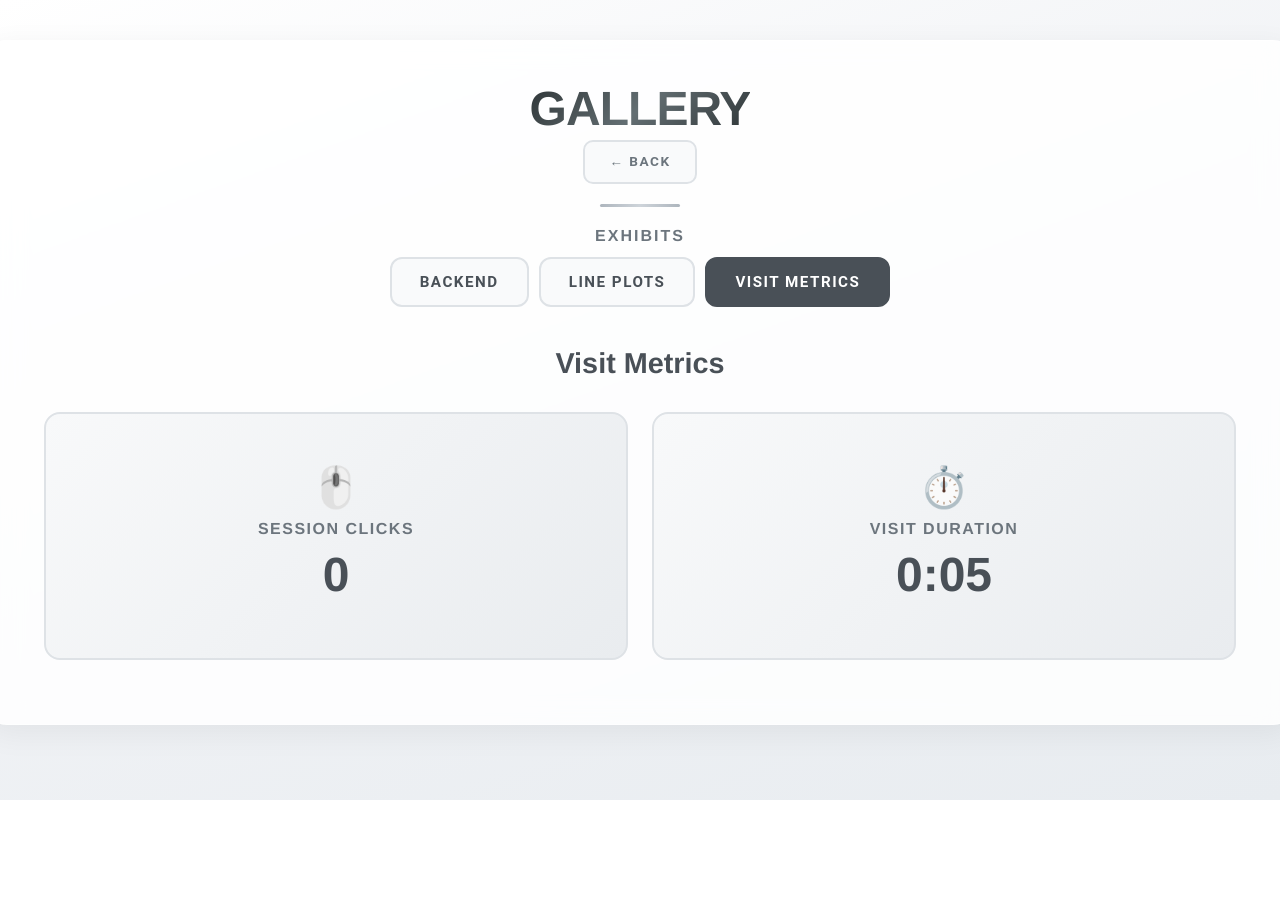
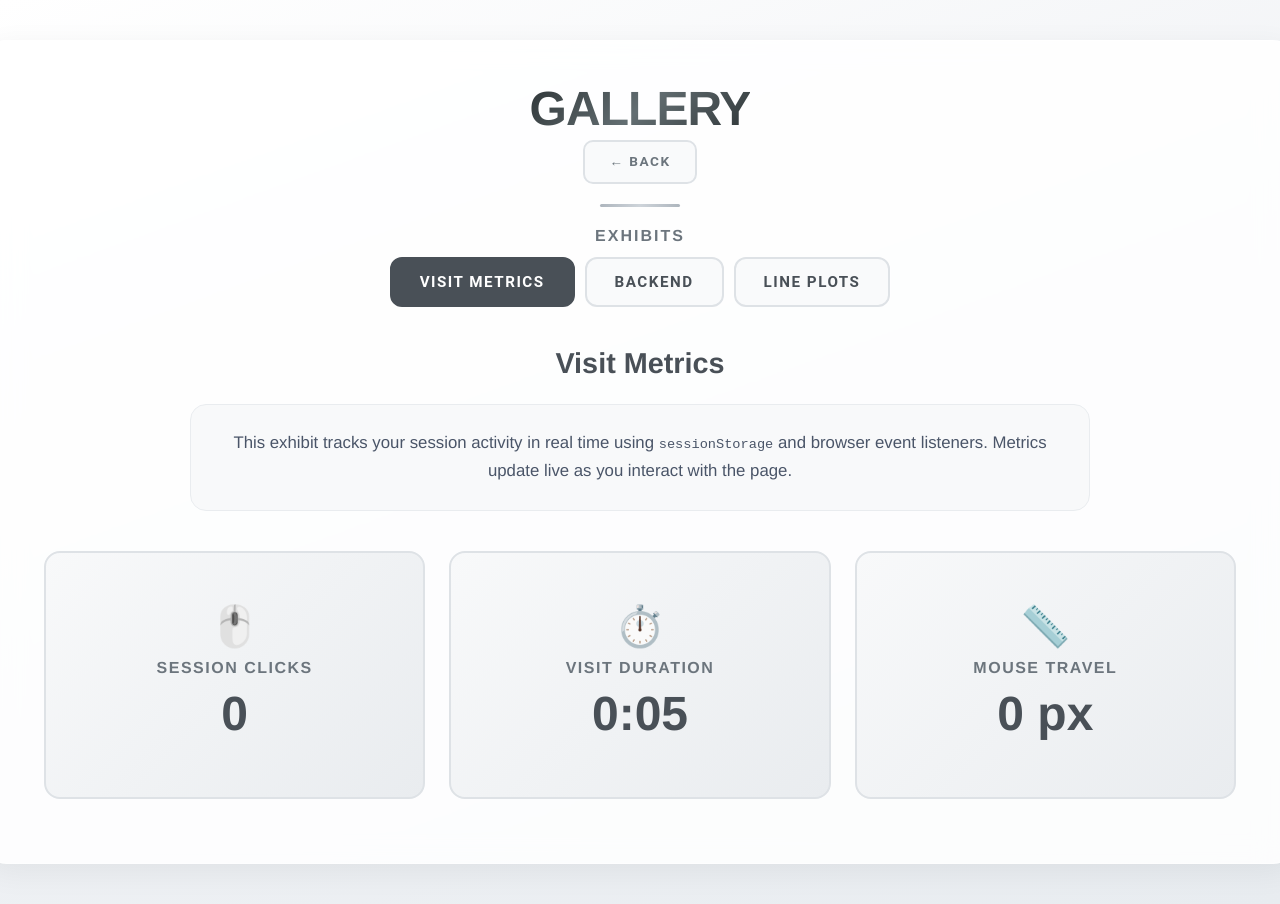
Before and after one commit to zgbaker54/zacharygeorgebaker, a React (Create React App) app: page /gallery in a window 1280 px wide. Before the commit the page ends 800 px from the top, so only its background shows below. Built offline with nearby package versions, Linux system fonts and the light colour scheme.

Commit message:
Add mouse travel and device tilt metrics to metric tracker

```diff
--- a/src/App.tsx
+++ b/src/App.tsx
@@ -2,7 +2,7 @@ import React, {useEffect} from "react";
 import { BrowserRouter, Routes, Route, Navigate } from "react-router-dom";
 import Landing from './Landing'
 import Gallery from './Gallery'
-import {InitSessionTracking} from './utils/utils'
+import MetricsTracker from "./MetricsTracker"
 
 
 
@@ -28,11 +28,6 @@ const routes: RouteConfig[] = [
 ]
 
 export default function App(): React.ReactElement {
-
-    useEffect(() => {
-        return InitSessionTracking()
-    }, [])
-
     return (
         <BrowserRouter>
         <Routes>
@@ -40,7 +35,7 @@ export default function App(): React.ReactElement {
             <Route key={route.path} path={route.path} element={route.element} />
             ))}
         </Routes>
+        <MetricsTracker/>
         </BrowserRouter>
     );
-
 }
--- a/src/Gallery.tsx
+++ b/src/Gallery.tsx
@@ -52,6 +52,12 @@ export default function Gallery(): React.ReactElement {
                 </Box>
                 <Box className={"exhibitSelectionBox"}>
                     <Button
+                        sx={exhibitTabSx(gallery_option === 'visit_metrics')}
+                        onClick={() => {set_gallery_option("visit_metrics")}}
+                    >
+                        VISIT METRICS
+                    </Button>
+                    <Button
                         sx={exhibitTabSx(gallery_option === 'backend')}
                         onClick={() => {set_gallery_option("backend")}}
                     >
@@ -62,12 +68,6 @@ export default function Gallery(): React.ReactElement {
                         onClick={() => {set_gallery_option("line_plots")}}
                     >
                         LINE PLOTS
-                    </Button>
-                    <Button
-                        sx={exhibitTabSx(gallery_option === 'visit_metrics')}
-                        onClick={() => {set_gallery_option("visit_metrics")}}
-                    >
-                        VISIT METRICS
                     </Button>
                 </Box>
                 <Box className={'exhibitBox'}>
--- a/src/GalleryVisitMetricsContent.tsx
+++ b/src/GalleryVisitMetricsContent.tsx
@@ -4,14 +4,18 @@
  * Displays a "Visit Metrics" dashboard panel showing:
  * - Session click count (incremented on every click)
  * - Session duration (live-updating "m:ss" timer)
+ * - Mouse travel distance (updated on every mousemove)
+ * - Device tilt (requires HTTPS; iOS 13+ needs explicit user permission)
  *
  * Metrics update in real time via event listeners and an interval timer.
+ * The device orientation sensor listener is only registered after the user
+ * taps the "Start" button, satisfying iOS 13+ permission requirements.
  */
 
-import { Box } from '@mui/material';
+import { Box, Button } from '@mui/material';
 import './styles/Global.css';
-import { GetSessionClicks, GetSessionDuration } from './utils/utils'
-import React, { useState, useEffect } from "react";
+import { GetSessionClicks, GetSessionDuration, GetSessionMouseTravelPx, IsMobileDevice } from './utils/utils'
+import React, { useState, useEffect, useCallback } from "react";
 
 
 /**
@@ -21,6 +25,9 @@ interface MetricTileData {
   icon: string;
   label: string;
   value: string | number;
+  visibility: 'mobile' | 'desktop' | 'both';
+  buttonLabel?: string;
+  tiltChart?: { alpha: number; beta: number; gamma: number };
 }
 
 /**
@@ -32,9 +39,18 @@ interface MetricTileData {
  */
 export default function GalleryVisitMetricsContent(): React.ReactElement {
 
+    const isMobile = IsMobileDevice()
+
     // State: initialise from sessionStorage on first render
     let [sessionClicks, setSessionClicks] = useState<number>(GetSessionClicks())
     let [sessionDuration, setSessionDuration] = useState<string>(GetSessionDuration())
+    let [sessionMouseTravel, setSessionMouseTravel] = useState<number>(GetSessionMouseTravelPx())
+    // Tilt tile state: store the three orientation axes as numbers for the bar chart
+    let [tiltData, setTiltData] = useState<{ alpha: number; beta: number; gamma: number }>({ alpha: 0, beta: 0, gamma: 0 })
+    // Tracks whether the user has clicked "Start" to activate device orientation sensors
+    let [sensorsStarted, setSensorsStarted] = useState<boolean>(false)
+    // DeviceOrientationEvent only works in secure contexts (HTTPS); detect for showing a warning
+    let isHttp = window.location.protocol === 'http:'
 
     /**
      * Called on every `click` event. Re-reads the stored click count from
@@ -42,18 +58,65 @@ export default function GalleryVisitMetricsContent(): React.ReactElement {
      * pushes it into React state so the UI re-renders.
      */
     function HandleMouseClick() {
-        console.log("boop!")
         setSessionClicks(GetSessionClicks())
     }
+
+    /**
+     * Called on every `mousemove` event. Re-reads the accumulated mouse
+     * travel distance from sessionStorage (updated by MetricsTracker.tsx)
+     * and pushes it into React state so the UI re-renders.
+     */
+    function HandleMouseMove() {
+        setSessionMouseTravel(GetSessionMouseTravelPx())
+    }
+
+    /**
+     * Called on every `deviceorientation` event. Extracts the three
+     * orientation axes (alpha, beta, gamma) as rounded integers and
+     * stores them in state for display in the tilt tile's badge UI.
+     */
+    function HandleTilt(event: DeviceOrientationEvent) {
+        const alpha = Math.round(event.alpha ? event.alpha : 0)
+        const beta = Math.round(event.beta ? event.beta : 0)
+        const gamma = Math.round(event.gamma ? event.gamma : 0)
+        setTiltData({ alpha, beta, gamma })
+    }
+
+    /**
+     * Called from the "Start" button onClick on the Device Tilt tile.
+     *
+     * iOS 13+ requires the user to grant permission via
+     * DeviceOrientationEvent.requestPermission() before the
+     * 'deviceorientation' event can be listened to.
+     * On other platforms the event is available without permission.
+     *
+     * This MUST be called from a user gesture (onClick) for the
+     * permission prompt to work on iOS.
+     */
+    const handleStartSensors = useCallback(async () => {
+        if (typeof (DeviceOrientationEvent as any).requestPermission === 'function') {
+            const response = await (DeviceOrientationEvent as any).requestPermission();
+            if (response === 'granted') {
+                window.addEventListener('deviceorientation', HandleTilt);
+                setSensorsStarted(true);
+            }
+        } else {
+            // Non-iOS device, just listen
+            window.addEventListener('deviceorientation', HandleTilt);
+            setSensorsStarted(true);
+        }
+    }, []);
 
     // Wire up event listener and interval on mount; tear down on unmount
     useEffect(() => {
         window.addEventListener('click', HandleMouseClick)
+        window.addEventListener('mousemove', HandleMouseMove)
         const intervalId = setInterval(() => {
             setSessionDuration(GetSessionDuration())
         })
         return () => {
             window.removeEventListener('click', HandleMouseClick)
+            window.removeEventListener('mousemove', HandleMouseMove)
             clearInterval(intervalId)
         }
     }, [])
@@ -64,24 +127,89 @@ export default function GalleryVisitMetricsContent(): React.ReactElement {
             icon: '🖱️',
             label: 'Session Clicks',
             value: sessionClicks,
+            visibility: 'desktop',
+        },
+        {
+            icon: '🫆',
+            label: 'Session Taps',
+            value: sessionClicks,
+            visibility: 'mobile',
         },
         {
             icon: '⏱️',
             label: 'Visit Duration',
             value: sessionDuration,
+            visibility: 'both',
+        },
+        {
+            icon: '📏',
+            label: 'Mouse Travel',
+            value: `${sessionMouseTravel.toLocaleString()} px`,
+            visibility: 'desktop',
+        },
+        {
+            icon: '⚖️',
+            label: 'Device Tilt',
+            // Show an HTTPS warning on http://, or the bar chart once active, or empty before "Start"
+            value: isHttp ? '⚠️ Requires HTTPS' : '',
+            visibility: 'mobile',
+            // Show a "Start" button on HTTPS only, before sensors are activated
+            buttonLabel: (!isHttp && !sensorsStarted) ? 'Start' : undefined,
+            tiltChart: sensorsStarted ? tiltData : undefined,
         },
     ]
+
+    let filteredMetrics = metrics.filter(metric =>
+        metric.visibility === 'both' ||
+        (metric.visibility === 'mobile' && isMobile) ||
+        (metric.visibility === 'desktop' && !isMobile)
+    )
 
     let content = <Box className='Box'>
         <Box className='metricsHeader'>
             Visit Metrics
         </Box>
+        <Box className='galleryCaption'>
+            This exhibit tracks your session activity in real time using <code>sessionStorage</code> and browser event listeners. Metrics update live as you interact with the page.
+        </Box>
         <Box className='metricsContainer'>
-            {metrics.map((metric: MetricTileData) => (
+            {filteredMetrics.map((metric: MetricTileData) => (
                 <Box key={metric.label} className='metricTile'>
                     <Box className='metricIcon'>{metric.icon}</Box>
                     <Box className='metricLabel'>{metric.label}</Box>
-                    <Box className='metricValue'>{metric.value}</Box>
+                    <Box className='metricValue'>
+                        {metric.buttonLabel ? (
+                            <Button variant="contained" size="small" onClick={handleStartSensors}>
+                                {metric.buttonLabel}
+                            </Button>
+                        ) : metric.tiltChart ? (
+                            <Box sx={{ display: 'flex', gap: 1.5, justifyContent: 'center', flexWrap: 'wrap' }}>
+                                {[
+                                    { axis: 'α', value: metric.tiltChart.alpha },
+                                    { axis: 'β', value: metric.tiltChart.beta },
+                                    { axis: 'γ', value: metric.tiltChart.gamma },
+                                ].map(({ axis, value }) => (
+                                    <Box key={axis} sx={{
+                                        display: 'flex',
+                                        flexDirection: 'column',
+                                        alignItems: 'center',
+                                        background: '#f0f2f5',
+                                        borderRadius: 2,
+                                        px: 1.5,
+                                        py: 0.5,
+                                        minWidth: 48,
+                                    }}>
+                                        <Box sx={{ fontSize: 11, fontWeight: 600, color: '#6c757d', lineHeight: 1.2 }}>{axis}</Box>
+                                        <Box sx={{ fontSize: 18, fontWeight: 700, color: '#495057', lineHeight: 1.3 }}>{value}°</Box>
+                                    </Box>
+                                ))}
+                            </Box>
+                        ) : (
+                            <span style={{ color: typeof metric.value === 'string' && metric.value.includes('Requires HTTPS') ? 'red' : 'inherit' }}>
+                                {metric.value}
+                            </span>
+                        )}
+                    </Box>
                 </Box>
             ))}
         </Box>
--- /dev/null
+++ b/src/MetricsTracker.tsx
@@ -0,0 +1,76 @@
+/**
+ * MetricsTracker.tsx
+ *
+ * Invisible component that tracks mouse movement across the entire page.
+ * On every `mousemove` event, it calculates the Euclidean distance from
+ * the previous mouse position and accumulates the total into sessionStorage
+ * via `SetSessionMouseTravelPx()`.
+ *
+ * This component renders nothing (<div></div>) and is mounted once at the
+ * app root level so tracking is always active.
+ */
+import React, { useEffect, useRef } from "react";
+import {
+    GetSessionMouseTravelPx,
+    SetSessionMouseTravelPx,
+    RecordSessionClick,
+    GetSessionStartTimeUnixS,
+    SetSessionStartTimeNowUnixS,
+} from './utils/utils'
+
+export default function MetricsTracker(): React.ReactElement {
+
+    /** Tracks the last known mouse position for distance calculation */
+    interface MousePosition {
+        X: number | null;
+        Y: number | null;
+    }
+
+    /** Ref holding the previous mouse position (avoids re-renders on mousemove) */
+    const mousePositionRef = useRef<MousePosition>({X: null, Y: null})
+
+    /**
+     * Internal click handler attached to the `window` by `InitSessionTracking`.
+     * Delegates to `RecordSessionClick()` to persist the increment.
+     */
+    function HandleClick(event: MouseEvent) {
+        RecordSessionClick()
+    }
+
+    /**
+     * Called on every `mousemove` event. Computes the Euclidean distance
+     * from the last recorded position and adds it to the running total
+     * stored in sessionStorage.
+     */
+    function HandleMouseMove(event: MouseEvent) {
+        const currentX = event.clientX
+        const currentY = event.clientY
+        const prevX = mousePositionRef.current.X
+        const prevY = mousePositionRef.current.Y
+        let travelDistancePx = 0
+        if (prevX !== null && prevY !== null) {
+            travelDistancePx = Math.sqrt(((currentX - prevX) ** 2) + ((currentY - prevY) ** 2))
+            SetSessionMouseTravelPx(GetSessionMouseTravelPx() + travelDistancePx)
+
+        }
+        mousePositionRef.current = {X: currentX, Y: currentY}
+    }
+
+    /**
+     * On mount, registers global click and mousemove listeners and records the
+     * session start time if one hasn't been set yet. Cleans up on unmount.
+     */
+    useEffect(() => {
+        window.addEventListener('click', HandleClick)
+        window.addEventListener('mousemove', HandleMouseMove)
+        if (!GetSessionStartTimeUnixS()) {
+            SetSessionStartTimeNowUnixS()
+        }
+        return () => {
+            window.removeEventListener('click', HandleClick)
+            window.removeEventListener('mousemove', HandleMouseMove)
+        }
+    }, [])
+
+    return <></>
+}
```
Also changed, not shown: src/utils/utils.ts (+32 -27 lines), 1 other file (tests, documents, lock files or other folders).
